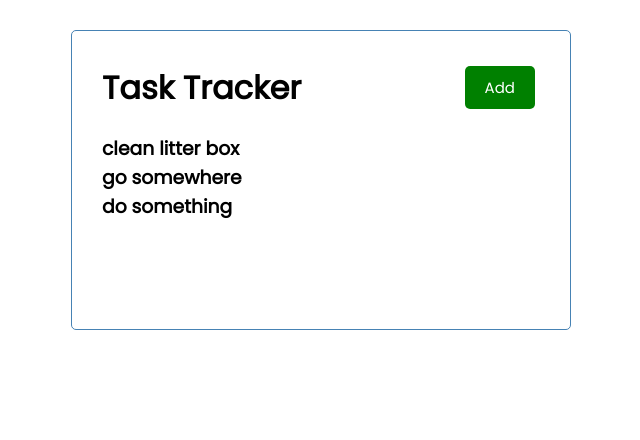
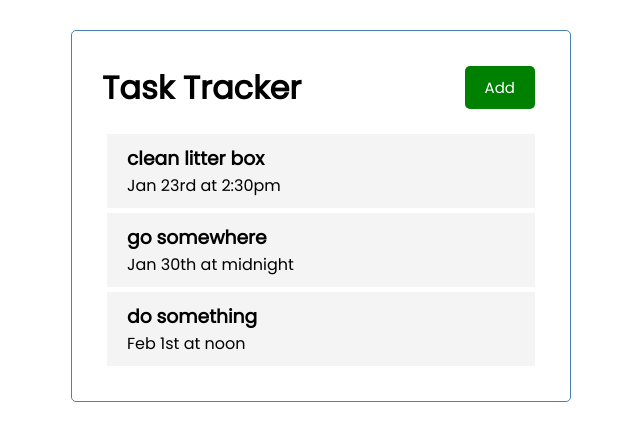
Before and after one commit to Shamoleambo/react-loop, a React (Vite) app: page / in a window 1280 px wide. Shown: the top 440 px of the page, without its empty margins (319-959 px from the left). Built offline with nearby package versions, Linux system fonts and the light colour scheme.

Commit message:
create Task component

```diff
--- /dev/null
+++ b/src/components/Task.jsx
@@ -0,0 +1,8 @@
+export default function Task({ task }) {
+  return (
+    <div className='task'>
+      <h3>{task.text}</h3>
+      <p>{task.day}</p>
+    </div>
+  )
+}
--- a/src/components/Tasks.jsx
+++ b/src/components/Tasks.jsx
@@ -1,8 +1,10 @@
+import Task from './Task.jsx'
+
 export default function Tasks({ tasks }) {
   return (
     <>
       {tasks.map((task) => (
-        <h3 key={task.id}>{task.text}</h3>
+        <Task key={task.id} task={task} />
       ))}
     </>
   )
```
